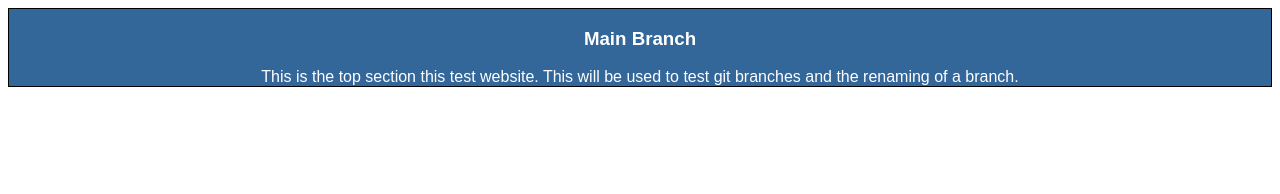
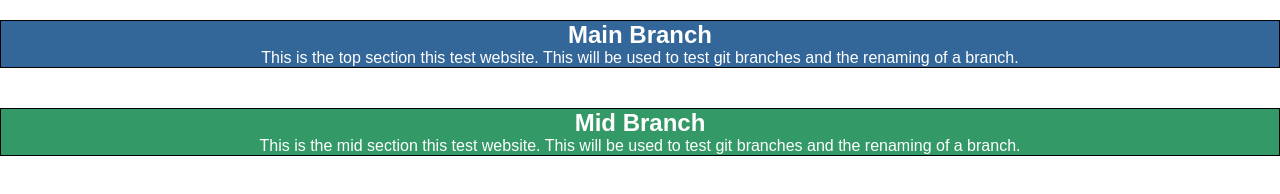
Before and after one commit to JoeBarbone/joe-test, a plain HTML site: page index.html in a window 1280 px wide. Drawn offline with Linux system fonts and the light colour scheme.

Commit message:
added styling to mid section

```diff
--- a/css/style.css
+++ b/css/style.css
@@ -1,13 +1,34 @@
-main {
+:root {
+    --primary-text-color: white;
+}
+
+* {
+    margin: 0;
+    padding: 0;
+    box-sizing: border-box;
+}
+
+.main {
     display: flex;
     justify-content: center;
+    flex-direction: column;
+    xflex-wrap: wrap;
+
+}
+
+.box {
+    border: 1px solid black;
+    margin: 20px 0;
+    font-family: Arial, Helvetica, sans-serif;
+    text-align: center;
 }
 
 .top {
     background-color: #336699;
-    color: white;
-    border: 1px solid black;
-    margin: 0 auto;
-    font-family: Arial, Helvetica, sans-serif;
-    text-align: center;
+    color: var(--primary-text-color)
 }
+
+.mid {
+    background-color: #339966;
+    color: var(--primary-text-color)
+}
--- a/index.html
+++ b/index.html
@@ -9,11 +9,17 @@
 </head>
 <body>
     <section class="main">
-        <section class="top">
+        <div class="box top">
             <h1>Main Branch</h1>
             This is the top section this test website. This will be used to test git branches and
             the renaming of a branch.
-        </section>
+        </div>
+
+        <div class="box mid">
+            <h1>Mid Branch</h1>
+            This is the mid section this test website. This will be used to test git branches and
+            the renaming of a branch.
+        </div>
     </section>
 </body>
 </html>
```
